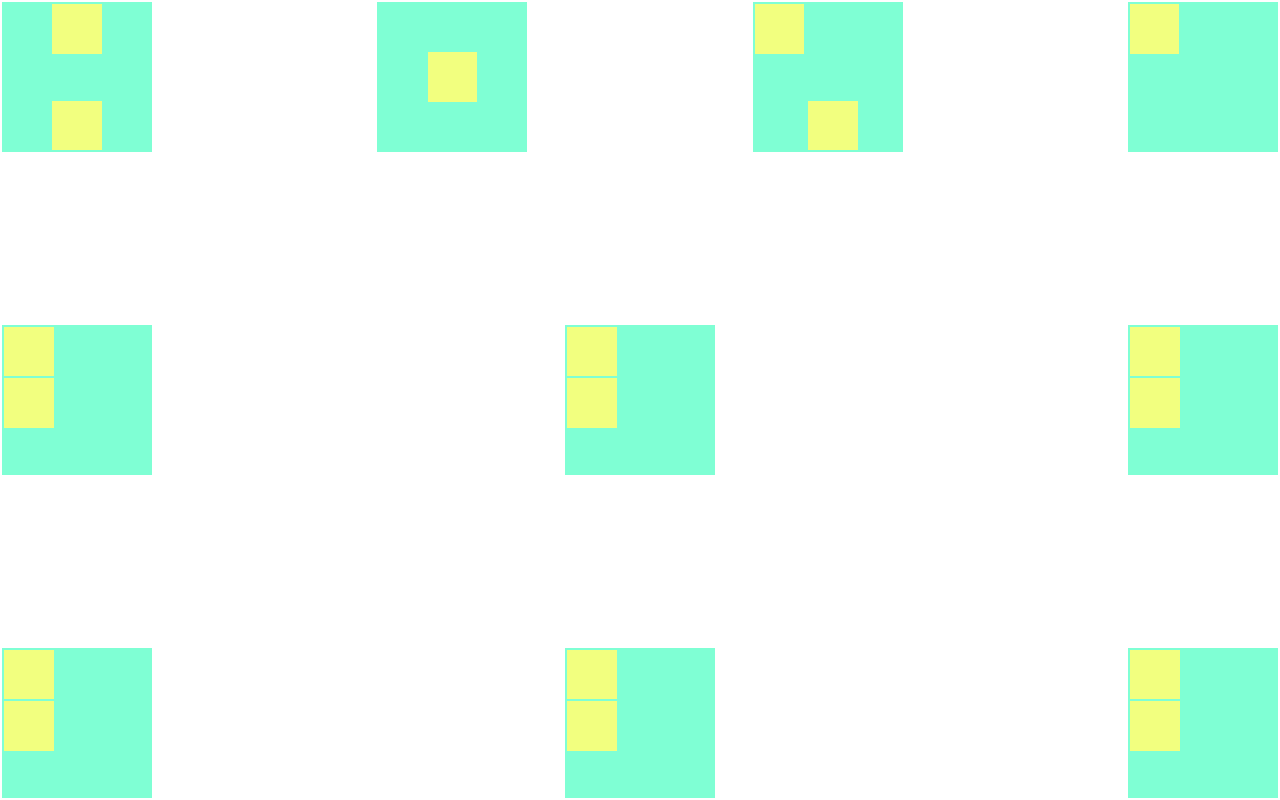
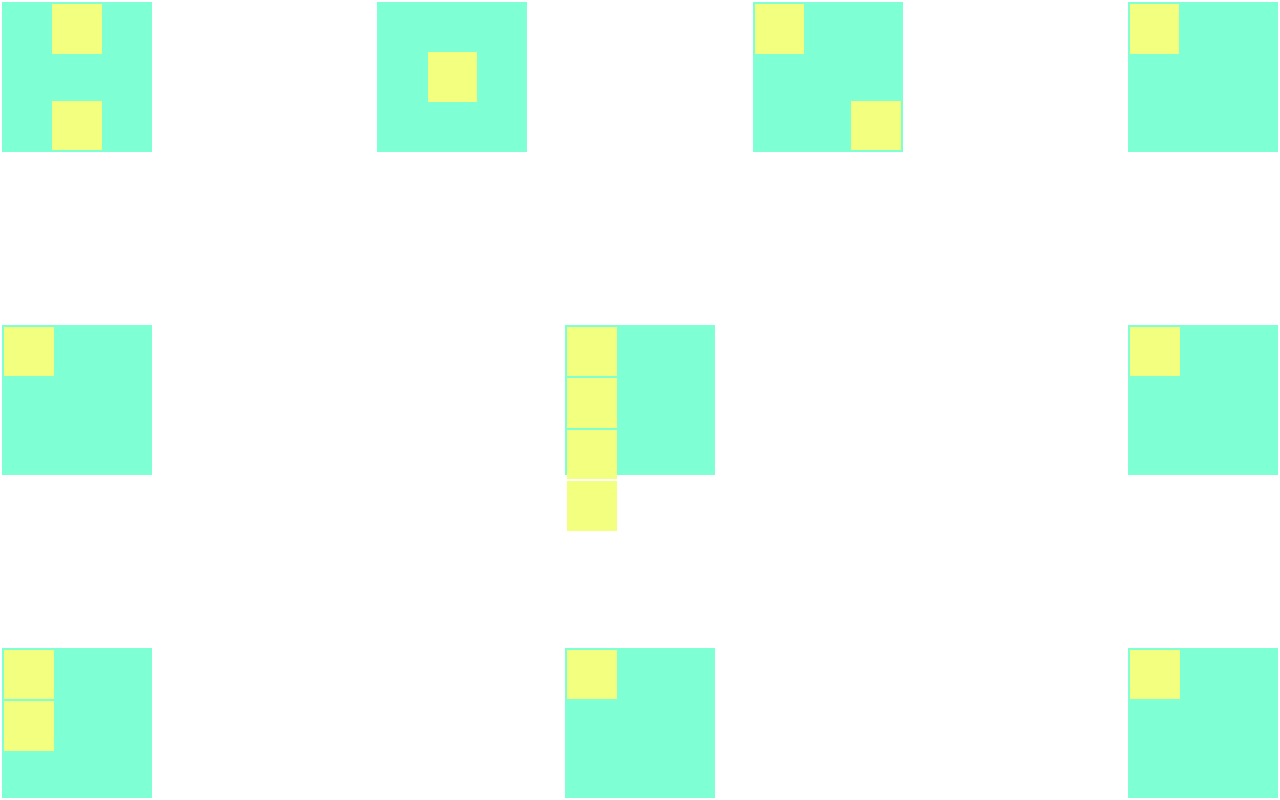
Before and after one commit to ellraphaferreira/Aulas-Prog-apps, a plain HTML site: page aula-02/desafio/index.html in a window 1280 px wide. Drawn offline with Linux system fonts and the light colour scheme.

Commit message:
aula05 1.1

```diff
--- a/aula-02/desafio/index.html
+++ b/aula-02/desafio/index.html
@@ -24,15 +24,15 @@
             </div>
 
 
-            <div class="square-blue fx ">
+            <div class="square-blue fx jucosb ">
                 <div class="square-yelow">
                 </div>
-                <div class="square-yelow alseend">
+                <div class="square-yelow fx alseend ">
                 </div>
             </div>
 
 
-            <div class="square-blue">
+            <div class="square-blue fx ">
                 <div class="square-yelow">
                 </div>
             </div>
@@ -41,12 +41,15 @@
             <div class="square-blue">
                 <div class="square-yelow">
                 </div>
-                <div class="square-yelow">
-                </div>
+
             </div>
 
 
             <div class="square-blue jucosb">
+                <div class="square-yelow">
+                </div>
+                <div class="square-yelow">
+                </div>
                 <div class="square-yelow">
                 </div>
                 <div class="square-yelow">
@@ -57,8 +60,7 @@
             <div class="square-blue">
                 <div class="square-yelow">
                 </div>
-                <div class="square-yelow">
-                </div>
+
             </div>
 
 
@@ -75,16 +77,14 @@
             <div class="square-blue">
                 <div class="square-yelow">
                 </div>
-                <div class="square-yelow">
-                </div>
+
             </div>
 
 
             <div class="square-blue">
                 <div class="square-yelow">
                 </div>
-                <div class="square-yelow">
-                </div>
+
 
             </div>
         </div>
```
